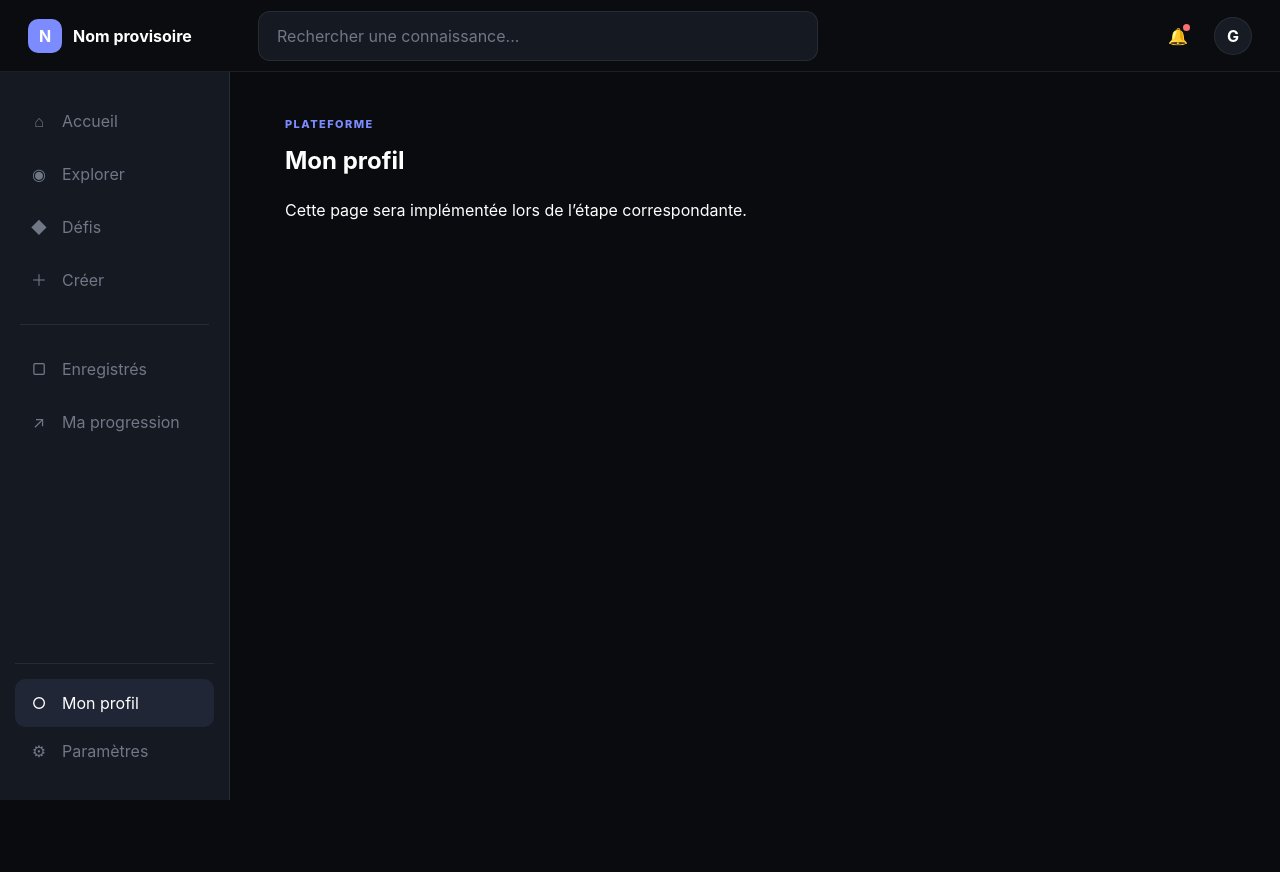
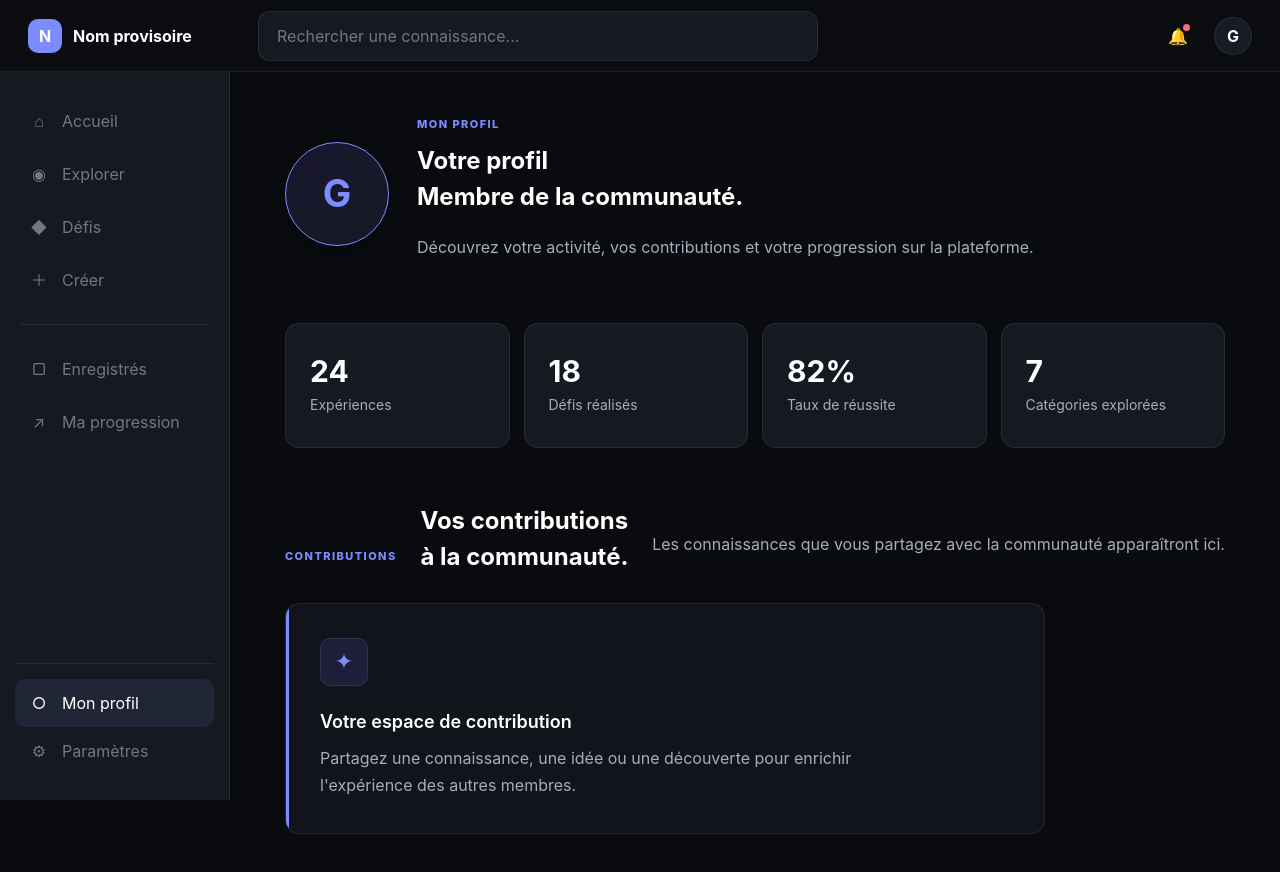
Before and after one commit to Espace-Developpeurs/Frontend, a React (Vite) app: page / in a window 1280 px wide. Both pictures are taken after a click on the button "Mon profil". Shown: the top 872 px of the page. Before the commit the page ends 800 px from the top, so only its background shows below. Built offline with nearby package versions, Linux system fonts and the light colour scheme.

Commit message:
feat: implement profile page (#4)

```diff
--- a/src/App.jsx
+++ b/src/App.jsx
@@ -4,8 +4,8 @@ import AppLayout from './layouts/AppLayout/AppLayout'
 import HomePage from './pages/home/HomePage'
 import ExplorePage from './pages/explore/ExplorePage'
 import ChallengesPage from './pages/challenges/ChallengesPage'
-
 import CreatePage from './pages/create/CreatePage'
+import ProfilePage from './pages/profile/ProfilePage'
 
 const pageLabels = {
   home: 'Accueil',
@@ -55,10 +55,10 @@ function App() {
         <ExplorePage />
       ) : activePage === 'challenges' ? (
         <ChallengesPage />
-
       ) : activePage === 'create' ? (
         <CreatePage />
-
+      ) : activePage === 'profile' ? (
+        <ProfilePage />
       ) : (
         <PlaceholderPage page={activePage} />
       )}
--- /dev/null
+++ b/src/pages/profile/ProfilePage.jsx
@@ -0,0 +1,82 @@
+import './profile.css'
+
+function ProfilePage() {
+  return (
+    <section className="profile-page">
+      <header className="profile-header">
+        <div className="profile-avatar" aria-hidden="true">
+          G
+        </div>
+
+        <div className="profile-intro">
+          <span className="eyebrow">MON PROFIL</span>
+
+          <h1>
+            Votre profil
+            <br />
+            <span>Membre de la communauté.</span>
+          </h1>
+
+          <p>
+            Découvrez votre activité, vos contributions et votre progression
+            sur la plateforme.
+          </p>
+        </div>
+      </header>
+
+      <section className="profile-stats" aria-label="Statistiques du profil">
+        <article className="profile-stat">
+          <strong>24</strong>
+          <span>Expériences</span>
+        </article>
+
+        <article className="profile-stat">
+          <strong>18</strong>
+          <span>Défis réalisés</span>
+        </article>
+
+        <article className="profile-stat">
+          <strong>82%</strong>
+          <span>Taux de réussite</span>
+        </article>
+
+        <article className="profile-stat">
+          <strong>7</strong>
+          <span>Catégories explorées</span>
+        </article>
+      </section>
+
+      <section className="profile-contributions">
+        <header className="section-heading">
+          <span className="eyebrow">CONTRIBUTIONS</span>
+
+          <h2>
+            Vos contributions
+            <br />
+            <span>à la communauté.</span>
+          </h2>
+
+          <p>
+            Les connaissances que vous partagez avec la communauté apparaîtront
+            ici.
+          </p>
+        </header>
+
+        <div className="profile-empty">
+          <div className="profile-empty-icon" aria-hidden="true">
+            ✦
+          </div>
+
+          <h3>Votre espace de contribution</h3>
+
+          <p>
+            Partagez une connaissance, une idée ou une découverte pour enrichir
+            l'expérience des autres membres.
+          </p>
+        </div>
+      </section>
+    </section>
+  )
+}
+
+export default ProfilePage
--- /dev/null
+++ b/src/pages/profile/profile.css
@@ -0,0 +1,255 @@
+.profile-page {
+  width: 100%;
+}
+
+.profile-header {
+  display: flex;
+  align-items: center;
+  gap: 28px;
+
+  width: 100%;
+  max-width: 1000px;
+  margin-bottom: 45px;
+}
+
+.profile-avatar {
+  display: flex;
+  align-items: center;
+  justify-content: center;
+
+  flex: 0 0 auto;
+
+  width: 104px;
+  height: 104px;
+
+  background:
+    linear-gradient(
+      145deg,
+      var(--color-primary-soft),
+      var(--color-surface)
+    );
+
+  border: 1px solid var(--color-primary);
+  border-radius: 50%;
+
+  color: var(--color-primary);
+  font-size: 38px;
+  font-weight: var(--font-weight-bold);
+
+  box-shadow: var(--shadow-md);
+}
+
+.profile-intro {
+  min-width: 0;
+}
+
+.profile-intro p {
+  max-width: 680px;
+  color: var(--color-text-secondary);
+  line-height: var(--line-height-relaxed);
+}
+
+.profile-stats {
+  display: grid;
+  grid-template-columns: repeat(4, minmax(0, 1fr));
+  gap: 14px;
+
+  width: 100%;
+  max-width: 1000px;
+  margin-bottom: 55px;
+}
+
+.profile-stat {
+  display: flex;
+  flex-direction: column;
+  justify-content: center;
+
+  min-height: 125px;
+  padding: 24px;
+
+  background: var(--color-surface);
+  border: 1px solid var(--color-border);
+  border-radius: var(--radius-lg);
+
+  transition:
+    background 0.2s ease,
+    border-color 0.2s ease,
+    transform 0.2s ease;
+}
+
+.profile-stat:hover {
+  background: var(--color-surface-hover);
+  border-color: var(--color-primary);
+  transform: translateY(-2px);
+}
+
+.profile-stat strong {
+  display: block;
+
+  margin-bottom: 8px;
+
+  color: var(--color-text-primary);
+  font-size: 30px;
+  line-height: 1;
+  font-weight: var(--font-weight-bold);
+}
+
+.profile-stat span {
+  color: var(--color-text-secondary);
+  font-size: var(--font-size-sm);
+}
+
+.profile-contributions {
+  width: 100%;
+  max-width: 1000px;
+}
+
+.section-heading {
+  margin-bottom: 28px;
+}
+
+.section-heading p {
+  max-width: 680px;
+
+  color: var(--color-text-secondary);
+  line-height: var(--line-height-relaxed);
+}
+
+.profile-empty {
+  position: relative;
+
+  width: 100%;
+  max-width: 760px;
+
+  padding: 34px;
+
+  background: var(--color-bg-secondary);
+  border: 1px solid var(--color-border);
+  border-radius: var(--radius-lg);
+
+  overflow: hidden;
+}
+
+.profile-empty::before {
+  content: '';
+
+  position: absolute;
+  top: 0;
+  left: 0;
+
+  width: 3px;
+  height: 100%;
+
+  background: var(--color-primary);
+  border-radius: var(--radius-lg) 0 0 var(--radius-lg);
+}
+
+.profile-empty-icon {
+  display: flex;
+  align-items: center;
+  justify-content: center;
+
+  width: 48px;
+  height: 48px;
+  margin-bottom: 22px;
+
+  background: var(--color-primary-soft);
+  border: 1px solid var(--color-border);
+  border-radius: var(--radius-md);
+
+  color: var(--color-primary);
+  font-size: 22px;
+}
+
+.profile-empty h3 {
+  margin-bottom: 10px;
+
+  color: var(--color-text-primary);
+  font-size: var(--font-size-lg);
+  font-weight: var(--font-weight-semibold);
+}
+
+.profile-empty p {
+  max-width: 620px;
+  margin-bottom: 0;
+
+  color: var(--color-text-secondary);
+  line-height: var(--line-height-relaxed);
+}
+
+@media (max-width: 900px) {
+  .profile-stats {
+    grid-template-columns: repeat(2, minmax(0, 1fr));
+    max-width: 100%;
+  }
+
+  .profile-contributions {
+    max-width: 100%;
+  }
+}
+
+@media (max-width: 650px) {
+  .profile-header {
+    align-items: flex-start;
+    gap: 20px;
+    margin-bottom: 35px;
+  }
+
+  .profile-avatar {
+    width: 78px;
+    height: 78px;
+    font-size: 30px;
+  }
+
+  .profile-stats {
+    gap: 10px;
+    margin-bottom: 42px;
+  }
+
+  .profile-stat {
+    min-height: 105px;
+    padding: 20px;
+  }
+
+  .profile-stat strong {
+    font-size: 25px;
+  }
+
+  .profile-empty {
+    padding: 28px 24px;
+  }
+}
+
+@media (max-width: 480px) {
+  .profile-header {
+    flex-direction: column;
+  }
+
+  .profile-avatar {
+    width: 72px;
+    height: 72px;
+  }
+
+  .profile-stats {
+    grid-template-columns: 1fr 1fr;
+  }
+
+  .profile-stat {
+    min-height: 100px;
+    padding: 18px;
+  }
+
+  .profile-stat strong {
+    font-size: 23px;
+  }
+
+  .profile-stat span {
+    font-size: 13px;
+  }
+}
+
+@media (prefers-reduced-motion: reduce) {
+  .profile-stat {
+    transition: none;
+  }
+}
```
